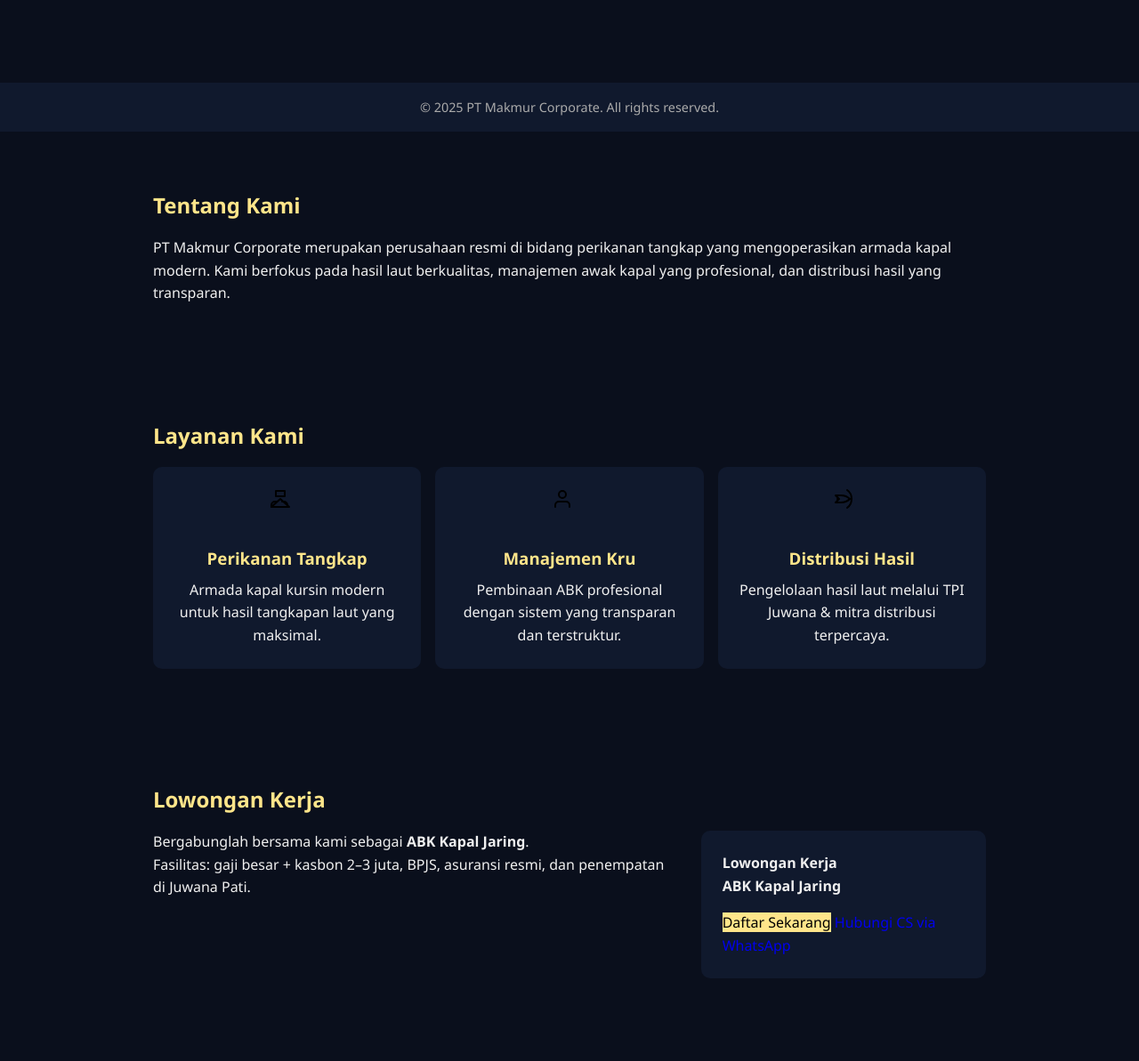
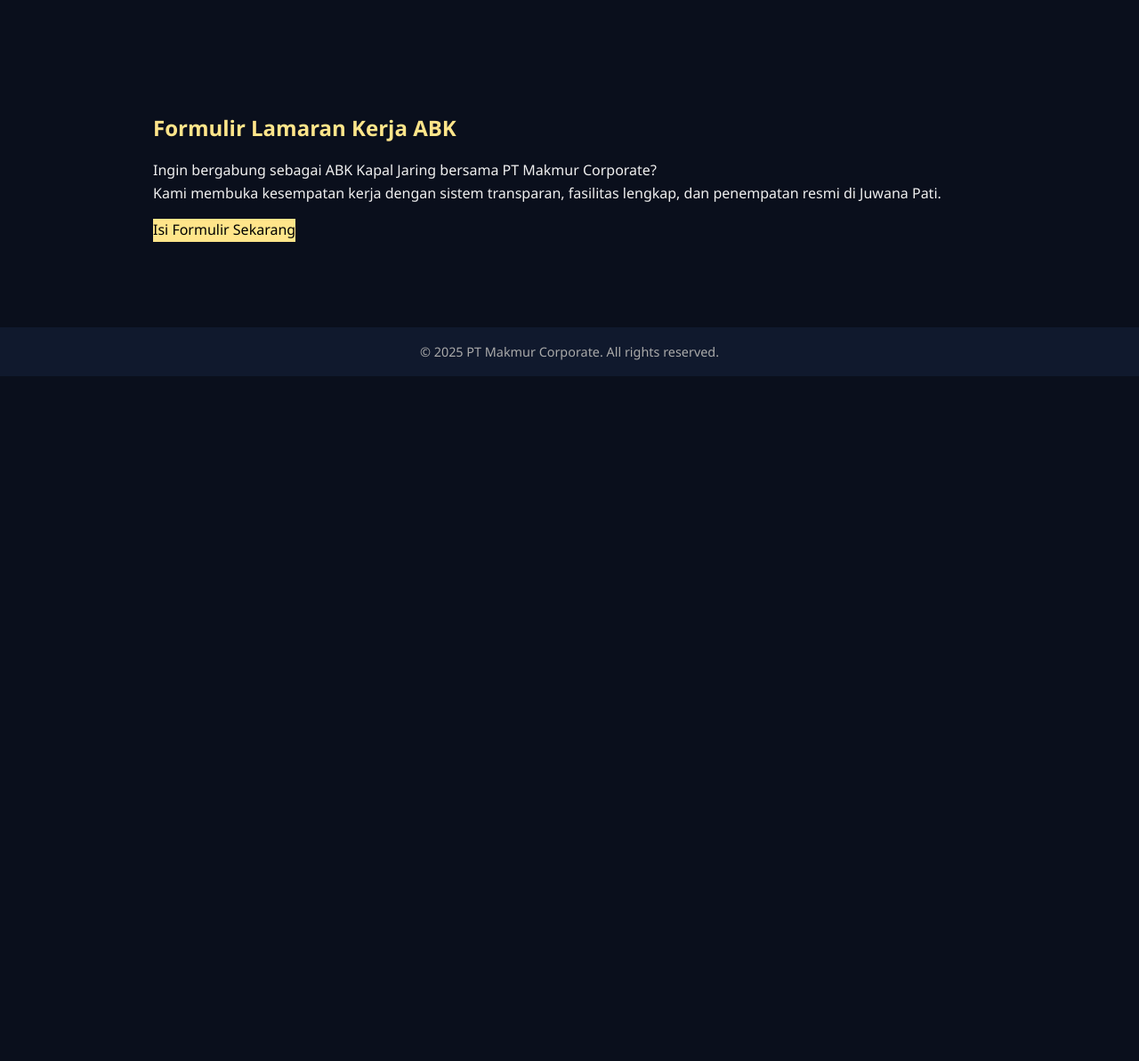
Before and after one commit to ArmonOfficial/pt-makmur, a plain HTML site: page index.html in a window 1280 px wide. Shown: the part 1756-2949 px from the top of the page at 89% size. After the commit the page ends 2179 px from the top, so only its background shows below. Drawn offline with Linux system fonts and the light colour scheme.

Commit message:
Update index.html

```diff
--- a/index.html
+++ b/index.html
@@ -73,59 +73,17 @@
       <div class="job-cta">
         <p><strong>Lowongan Kerja</strong><br/>ABK Kapal Jaring</p>
         <a href="kontak.html" class="btn gold">Daftar Sekarang</a>
-        <a href="https://wa.me/6282155198302?text=Halo%20PT%20Makmur%2C%20saya%20tertarik%20melamar%20sebagai%20ABK%20Kapal%20Jaring."
-           target="_blank" class="btn outline">Hubungi CS via WhatsApp</a>
+        <a href="https://wa.me/6282155198302?text=Halo%20PT%20Makmur%2C%20saya%20tertarik%20melamar%20sebagai%20ABK%20Kapal%20Jaring." target="_blank" class="btn whatsapp">Hubungi CS via WhatsApp</a>
       </div>
     </div>
   </section>
 
-  <!-- Footer -->
-  <footer>
-    &copy; 2025 PT Makmur Corporate. All rights reserved.
-  </footer>
-
-</body>
-</html>  <section class="about">
-    <h2>Tentang Kami</h2>
-    <p>PT Makmur Corporate merupakan perusahaan resmi di bidang perikanan tangkap yang mengoperasikan armada kapal modern. Kami berfokus pada hasil laut berkualitas, manajemen awak kapal yang profesional, dan distribusi hasil yang transparan.</p>
-  </section>
-
-  <!-- Layanan Kami -->
-  <section class="services">
-    <h2>Layanan Kami</h2>
-    <div class="cards">
-      <div class="card">
-        <img src="assets/icons/fishing-boat.svg" alt="Perikanan Tangkap">
-        <h3>Perikanan Tangkap</h3>
-        <p>Armada kapal kursin modern untuk hasil tangkapan laut yang maksimal.</p>
-      </div>
-      <div class="card">
-        <img src="assets/icons/crew.svg" alt="Manajemen Kru">
-        <h3>Manajemen Kru</h3>
-        <p>Pembinaan ABK profesional dengan sistem yang transparan dan terstruktur.</p>
-      </div>
-      <div class="card">
-        <img src="assets/icons/fish.svg" alt="Distribusi Hasil">
-        <h3>Distribusi Hasil</h3>
-        <p>Pengelolaan hasil laut melalui TPI Juwana & mitra distribusi terpercaya.</p>
-      </div>
-    </div>
-  </section>
-
-  <!-- Lowongan -->
-  <section class="jobs">
-    <h2>Lowongan Kerja</h2>
-    <div class="job-grid">
-      <div>
-        <p>Bergabunglah bersama kami sebagai <strong>ABK Kapal Jaring</strong>.</p>
-        <p>Fasilitas: gaji besar + kasbon 2–3 juta, BPJS, asuransi resmi, dan penempatan di Juwana Pati.</p>
-      </div>
-      <div class="job-cta">
-        <p><strong>Lowongan Kerja</strong><br/>ABK Kapal Jaring</p>
-        <a href="kontak.html" class="btn gold">Daftar Sekarang</a>
-        <a href="https://wa.me/6282155198302?text=Halo%20PT%20Makmur%2C%20saya%20tertarik%20melamar%20sebagai%20ABK%20Kapal%20Jaring." target="_blank" class="btn whatsapp">Hubungi CS via WhatsApp</a>
-      </div>
-    </div>
+  <!-- Lamaran -->
+  <section class="about">
+  <h2>Formulir Lamaran Kerja ABK</h2>
+  <p>Ingin bergabung sebagai ABK Kapal Jaring bersama PT Makmur Corporate?</p>
+  <p>Kami membuka kesempatan kerja dengan sistem transparan, fasilitas lengkap, dan penempatan resmi di Juwana Pati.</p>
+  <a href="lamaran.html" class="btn gold" style="margin-top: 1rem; display: inline-block;">Isi Formulir Sekarang</a>
   </section>
 
   <!-- Footer -->
```
